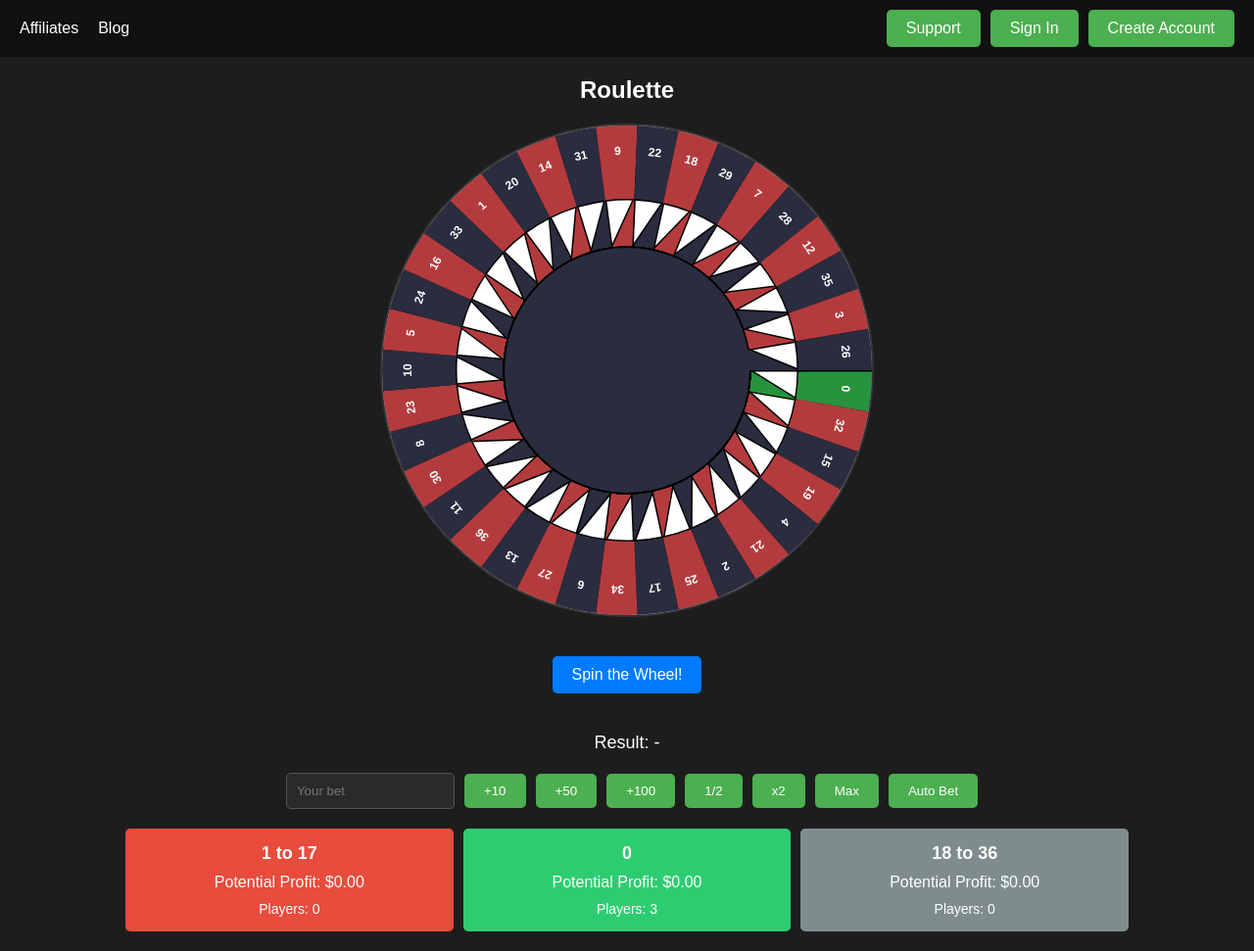
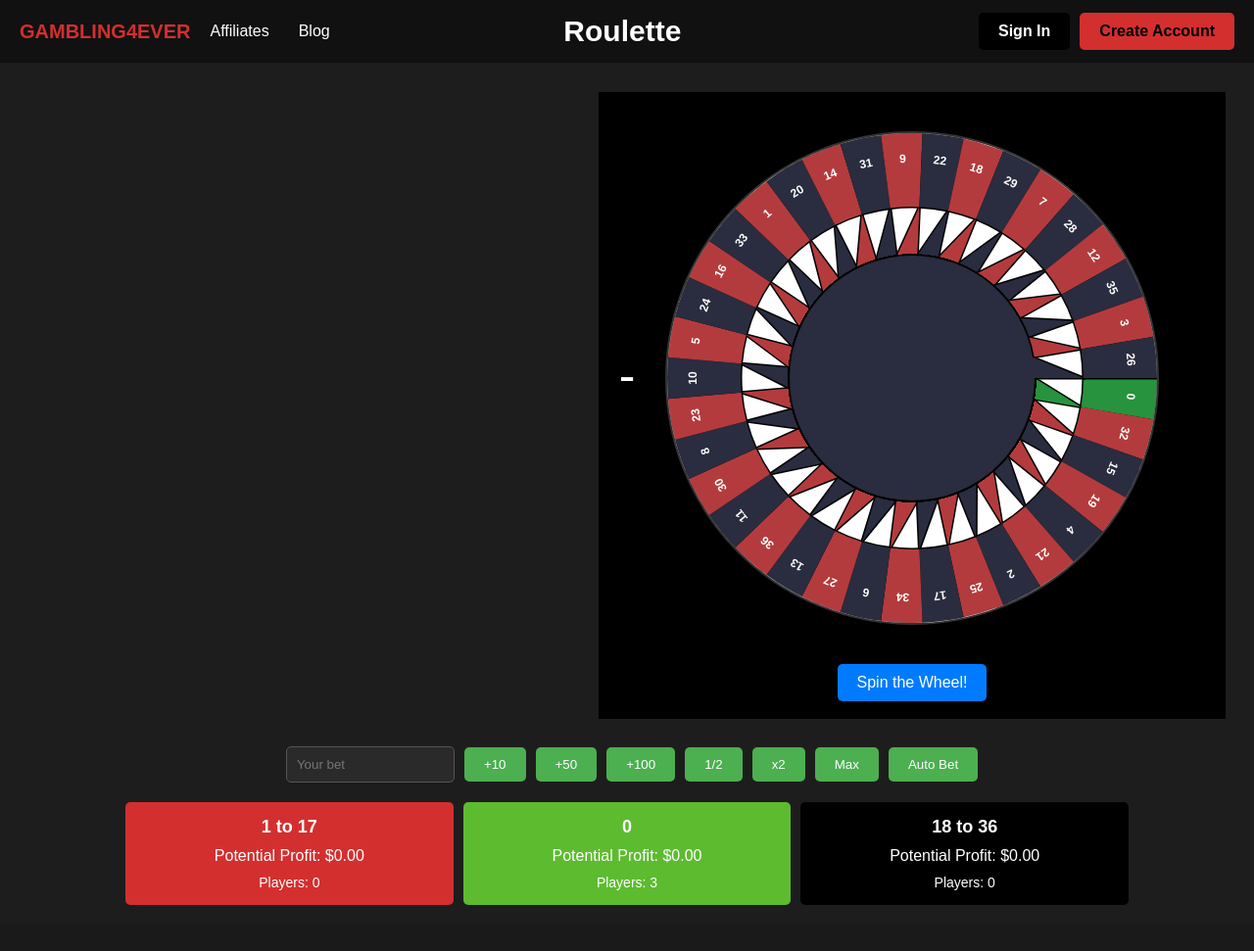
Before and after one commit to JoahnU/ING-DATOS-2024-2, a Flask app: template App/templates/initial.html in a window 1280 px wide. Shown: the whole page at 98% size. After the commit the page ends 924 px from the top, so only its background shows below. Run offline with Flask 3, Linux system fonts and the light colour scheme; the template is opened without the code that fills it, so the values that code supplies are empty.

Commit message:
Commit avances muchos

```diff
--- a/App/templates/initial.css
+++ b/App/templates/initial.css
@@ -5,12 +5,13 @@ body {
   margin: 0;
   padding: 0;
   text-align: center;
+  align-items: center;
+  justify-content: center;
 }
 
-    /* Navigation bar styles */
 nav {
   background-color: #111;
-      padding: 10px 20px;
+  padding:13px 20px;
   display: flex;
   justify-content: space-between;
   align-items: center;
@@ -18,13 +19,35 @@ body {
 
 .nav-left {
   display: flex;
-      gap: 20px;
+  gap: 30px;
 }
 
 .nav-left a {
   color: white;
+  align-content: center;
   text-decoration: none;
   font-size: 16px;
+}
+
+.nav-left h1{
+  align-content: center;
+  font-size: 20px;
+  color: #D32F2F;
+  margin: -10px;
+  margin-left: 0px;
+}
+
+.nav-mid{
+  display: fixed;
+  margin: -15px;
+  margin-left: 130px;
+}
+
+.nav-mid h1{
+  margin: 0 0;
+  margin-left: -210px;
+  font-size: 30px;
+  color: white;
 }
 
 .nav-right {
@@ -33,29 +56,47 @@ body {
   align-items: center;
 }
 
-    .nav-right a, .nav-right button {
+.nav-right .button-sign{
   color: white;
   text-decoration: none;
   font-size: 16px;
+  font-weight: bold;
+  background-color: #000000;
   padding: 10px 20px;
-      background-color: #4CAF50;
   border: none;
   border-radius: 5px;
-    }
-
-    .nav-right button {
-      background-color: #4CAF50;
   cursor: pointer;
 }
 
-    .nav-right a:hover, .nav-right button:hover {
-      background-color: #45a049;
+.nav-right .button-register{
+  color: black;
+  text-decoration: none;
+  font-size: 16px;
+  font-weight: bold;
+  background-color: #D32F2F;
+  padding: 10px 20px;
+  border: none;
+  border-radius: 5px;
+  cursor: pointer;
 }
 
-    h1 {
-      margin: 20px 0;
-      font-size: 24px;
-      color: white;
+.nav-right .button-sign:hover{
+  background-color: #252525;
+}
+
+.nav-right .button-register:hover{
+  background-color: #ab1b1b;
+}
+
+.block-ruleta{
+  width: 600px;
+  height: 600px;
+  display: block;
+  background-color: black;
+  padding: 20px;
+  margin: 30px;
+  margin-left: 611px;
+  left: 50%;
 }
 
 .container {
@@ -111,15 +152,15 @@ body {
 }
 
 .bet-card.red {
-      background-color: #e74c3c;
+  background-color: #D32F2F;
 }
 
 .bet-card.green {
-      background-color: #2ecc71;
+  background-color: #5dbb2f;
 }
 
 .bet-card.gray {
-      background-color: #7f8c8d;
+  background-color: #000000;
 }
 
 .bet-card .title {
@@ -160,7 +201,9 @@ body {
 }
 
 #result {
-      font-size: 18px;
+  display: fixed;
+  font-size: 50px;
   color: white;
-      margin-top: 20px;
+  margin-top: -410px;
+  margin-bottom: 350px;
 }
--- a/App/templates/initial.html
+++ b/App/templates/initial.html
@@ -7,30 +7,27 @@
     <link rel="stylesheet" href="initial.css">
 </head>
 <body>
-  <!-- Navigation bar -->
   <nav>
     <div class="nav-left">
+      <h1>GAMBLING4EVER</h1>
       <a href="#">Affiliates</a>
-
       <a href="#">Blog</a>
     </div>
+    <div class="nav-mid">
+      <h1>Roulette</h1>
+    </div>
     <div class="nav-right">
-
-
-      <a href="#">Support</a>
-
-
-      <button>Sign In</button>
-      <button>Create Account</button>
+      <button class="button-sign">Sign In</button>
+      <button class="button-register">Create Account</button>
     </div>
   </nav>
 
-  <h1>Roulette</h1>
+  <div class="block-ruleta">
+     <canvas id="canvas" width="500" height="500"></canvas>
+     <button id="spin">Spin the Wheel!</button>
+  </div>
 
-  <!-- Roulette Canvas -->
-  <canvas id="canvas" width="500" height="500"></canvas>
-  <button id="spin">Spin the Wheel!</button>
-  <div id="result">Result: <span id="result-text">-</span></div>
+  <div id="result"><span id="result-text">-</span></div>
 
   <!-- Betting Interface -->
   <div class="container">
```
Also changed, not shown: App/templates/register.html (line endings or trailing spaces). Lines whose indentation alone changed are shown as unchanged.
